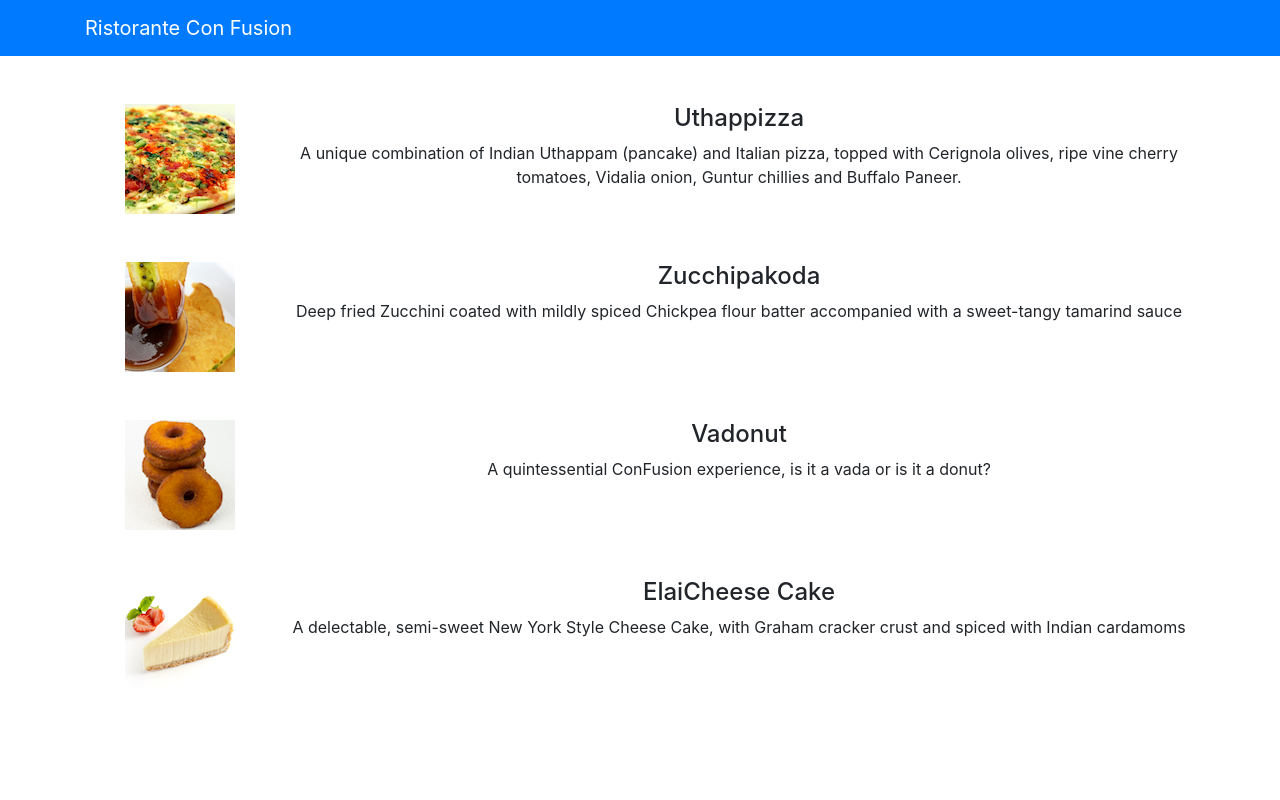
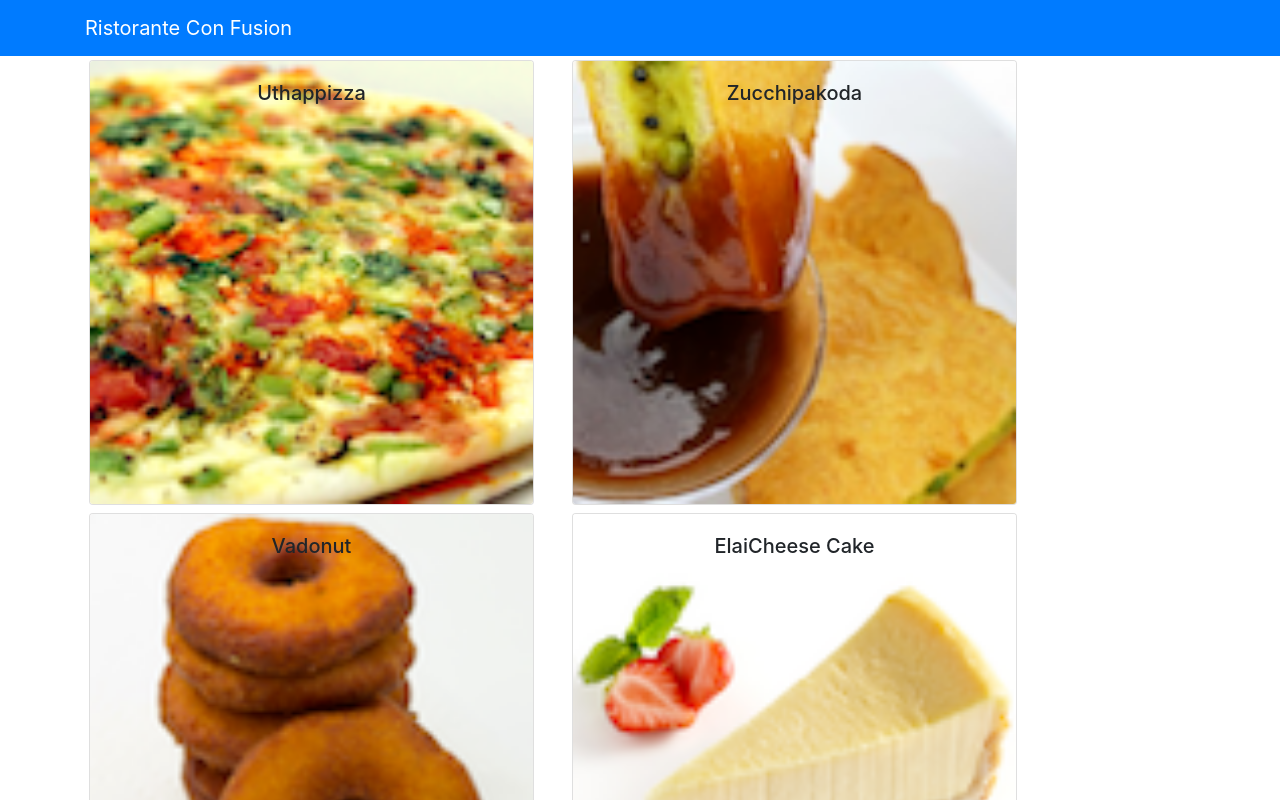
Before and after one commit to jihyun2ya/confusion, a React (Create React App) app: page / in a window 1280 px wide. Shown: the top 800 px of the page. Built offline with nearby package versions, Linux system fonts and the light colour scheme.

Commit message:
React Components Task 2

```diff
--- a/src/App.js
+++ b/src/App.js
@@ -2,9 +2,17 @@
 import { Navbar, NavbarBrand } from 'reactstrap';
 import './App.css';
 import Menu from './components/MenuComponent';
+import { DISHES } from './shared/dishes';
 
 class App extends Component {
-  render() {
+    constructor(props) {
+        super(props);
+        this.state = {
+            dishes: DISHES
+        };
+    }
+
+    render() {
     return (
       <div className="App">
         <Navbar dark color="primary">
@@ -12,7 +20,7 @@
               <NavbarBrand href="/">Ristorante Con Fusion</NavbarBrand>
           </div>
         </Navbar>
-          <Menu />
+          <Menu dishes={this.state.dishes} />
       </div>
     );
   }
--- a/src/components/MenuComponent.js
+++ b/src/components/MenuComponent.js
@@ -1,64 +1,48 @@
 import React, { Component } from 'react';
-import { Media } from 'reactstrap';
+import { Card, CardImg, CardImgOverlay, CardText, CardBody,
+    CardTitle } from 'reactstrap';
 
 class Menu extends Component {
+
     constructor(props) {
         super(props);
+
         this.state = {
-            dishes: [
-                {
-                    id: 0,
-                    name: 'Uthappizza',
-                    image: 'assets/images/uthappizza.png',
-                    category: 'mains',
-                    label: 'Hot',
-                    price: '4.99',
-                    description: 'A unique combination of Indian Uthappam (pancake) and Italian pizza, topped with Cerignola olives, ripe vine cherry tomatoes, Vidalia onion, Guntur chillies and Buffalo Paneer.'
-                },
-                {
-                    id: 1,
-                    name: 'Zucchipakoda',
-                    image: 'assets/images/zucchipakoda.png',
-                    category: 'appetizer',
-                    label: '',
-                    price: '1.99',
-                    description: 'Deep fried Zucchini coated with mildly spiced Chickpea flour batter accompanied with a sweet-tangy tamarind sauce'
-                },
-                {
-                    id: 2,
-                    name: 'Vadonut',
-                    image: 'assets/images/vadonut.png',
-                    category: 'appetizer',
-                    label: 'New',
-                    price: '1.99',
-                    description: 'A quintessential ConFusion experience, is it a vada or is it a donut?'
-                },
-                {
-                    id: 3,
-                    name: 'ElaiCheese Cake',
-                    image: 'assets/images/elaicheesecake.png',
-                    category: 'dessert',
-                    label: '',
-                    price: '2.99',
-                    description: 'A delectable, semi-sweet New York Style Cheese Cake, with Graham cracker crust and spiced with Indian cardamoms'
-                }
-            ]
+            selectedDish: null
         }
     }
 
+    onDishSelect(dish) {
+        this.setState({ selectedDish: dish});
+    }
+
+    renderDish(dish) {
+        if (dish != null)
+            return(
+                <Card>
+                    <CardImg top src={dish.image} alt={dish.name} />
+                    <CardBody>
+                        <CardTitle>{dish.name}</CardTitle>
+                        <CardText>{dish.description}</CardText>
+                    </CardBody>
+                </Card>
+            );
+        else
+            return(
+                <div></div>
+            );
+    }
     render() {
-        const menu = this.state.dishes.map((dish) => {
+        const menu = this.props.dishes.map((dish) => {
             return (
-                <div key={dish.id} className="col-12 mt-5">
-                    <Media tag="li">
-                        <Media left middle>
-                            <Media object src={dish.image} alt={dish.name}/>
-                        </Media>
-                        <Media body className="ml-5">
-                            <Media heading>{dish.name}</Media>
-                            <p>{dish.description}</p>
-                        </Media>
-                    </Media>
+                <div  className="col-12 col-md-5 m-1">
+                    <Card key={dish.id}
+                          onClick={() => this.onDishSelect(dish)}>
+                        <CardImg width="100%" src={dish.image} alt={dish.name} />
+                        <CardImgOverlay>
+                            <CardTitle>{dish.name}</CardTitle>
+                        </CardImgOverlay>
+                    </Card>
                 </div>
             );
         });
@@ -66,12 +50,16 @@
         return (
             <div className="container">
                 <div className="row">
-                    <Media list>
-                        {menu}
-                    </Media>
+                    {menu}
+                </div>
+                <div className="row">
+                    <div  className="col-12 col-md-5 m-1">
+                        {this.renderDish(this.state.selectedDish)}
+                    </div>
                 </div>
             </div>
         );
     }
 }
+
 export default Menu;
--- /dev/null
+++ b/src/shared/dishes.js
@@ -0,0 +1,186 @@
+export const DISHES =
+    [
+        {
+            id: 0,
+            name:'Uthappizza',
+            image: 'assets/images/uthappizza.png',
+            category: 'mains',
+            label:'Hot',
+            price:'4.99',
+            description:'A unique combination of Indian Uthappam (pancake) and Italian pizza, topped with Cerignola olives, ripe vine cherry tomatoes, Vidalia onion, Guntur chillies and Buffalo Paneer.',
+            comments: [
+                {
+                    id: 0,
+                    rating: 5,
+                    comment: "Imagine all the eatables, living in conFusion!",
+                    author: "John Lemon",
+                    date: "2012-10-16T17:57:28.556094Z"
+                },
+                {
+                    id: 1,
+                    rating: 4,
+                    comment: "Sends anyone to heaven, I wish I could get my mother-in-law to eat it!",
+                    author: "Paul McVites",
+                    date: "2014-09-05T17:57:28.556094Z"
+                },
+                {
+                    id: 2,
+                    rating: 3,
+                    comment: "Eat it, just eat it!",
+                    author: "Michael Jaikishan",
+                    date: "2015-02-13T17:57:28.556094Z"
+                },
+                {
+                    id: 3,
+                    rating: 4,
+                    comment: "Ultimate, Reaching for the stars!",
+                    author: "Ringo Starry",
+                    date: "2013-12-02T17:57:28.556094Z"
+                },
+                {
+                    id: 4,
+                    rating: 2,
+                    comment: "It's your birthday, we're gonna party!",
+                    author: "25 Cent",
+                    date: "2011-12-02T17:57:28.556094Z"
+                }
+            ]                        },
+        {
+            id: 1,
+            name:'Zucchipakoda',
+            image: 'assets/images/zucchipakoda.png',
+            category: 'appetizer',
+            label:'',
+            price:'1.99',
+            description:'Deep fried Zucchini coated with mildly spiced Chickpea flour batter accompanied with a sweet-tangy tamarind sauce',
+            comments: [
+                {
+                    id: 0,
+                    rating: 5,
+                    comment: "Imagine all the eatables, living in conFusion!",
+                    author: "John Lemon",
+                    date: "2012-10-16T17:57:28.556094Z"
+                },
+                {
+                    id: 1,
+                    rating: 4,
+                    comment: "Sends anyone to heaven, I wish I could get my mother-in-law to eat it!",
+                    author: "Paul McVites",
+                    date: "2014-09-05T17:57:28.556094Z"
+                },
+                {
+                    id: 2,
+                    rating: 3,
+                    comment: "Eat it, just eat it!",
+                    author: "Michael Jaikishan",
+                    date: "2015-02-13T17:57:28.556094Z"
+                },
+                {
+                    id: 3,
+                    rating: 4,
+                    comment: "Ultimate, Reaching for the stars!",
+                    author: "Ringo Starry",
+                    date: "2013-12-02T17:57:28.556094Z"
+                },
+                {
+                    id: 4,
+                    rating: 2,
+                    comment: "It's your birthday, we're gonna party!",
+                    author: "25 Cent",
+                    date: "2011-12-02T17:57:28.556094Z"
+                }
+            ]
+        },
+        {
+            id: 2,
+            name:'Vadonut',
+            image: 'assets/images/vadonut.png',
+            category: 'appetizer',
+            label:'New',
+            price:'1.99',
+            description:'A quintessential ConFusion experience, is it a vada or is it a donut?',
+            comments: [
+                {
+                    id: 0,
+                    rating: 5,
+                    comment: "Imagine all the eatables, living in conFusion!",
+                    author: "John Lemon",
+                    date: "2012-10-16T17:57:28.556094Z"
+                },
+                {
+                    id: 1,
+                    rating: 4,
+                    comment: "Sends anyone to heaven, I wish I could get my mother-in-law to eat it!",
+                    author: "Paul McVites",
+                    date: "2014-09-05T17:57:28.556094Z"
+                },
+                {
+                    id: 2,
+                    rating: 3,
+                    comment: "Eat it, just eat it!",
+                    author: "Michael Jaikishan",
+                    date: "2015-02-13T17:57:28.556094Z"
+                },
+                {
+                    id: 3,
+                    rating: 4,
+                    comment: "Ultimate, Reaching for the stars!",
+                    author: "Ringo Starry",
+                    date: "2013-12-02T17:57:28.556094Z"
+                },
+                {
+                    id:4,
+                    rating: 2,
+                    comment: "It's your birthday, we're gonna party!",
+                    author: "25 Cent",
+                    date: "2011-12-02T17:57:28.556094Z"
+                }
+            ]
+        },
+        {
+            id: 3,
+            name:'ElaiCheese Cake',
+            image: 'assets/images/elaicheesecake.png',
+            category: 'dessert',
+            label:'',
+            price:'2.99',
+            description:'A delectable, semi-sweet New York Style Cheese Cake, with Graham cracker crust and spiced with Indian cardamoms',
+            comments: [
+                {
+                    id: 0,
+                    rating: 5,
+                    comment: "Imagine all the eatables, living in conFusion!",
+                    author: "John Lemon",
+                    date: "2012-10-16T17:57:28.556094Z"
+                },
+                {
+                    id: 1,
+                    rating: 4,
+                    comment: "Sends anyone to heaven, I wish I could get my mother-in-law to eat it!",
+                    author: "Paul McVites",
+                    date: "2014-09-05T17:57:28.556094Z"
+                },
+                {
+                    id: 2,
+                    rating: 3,
+                    comment: "Eat it, just eat it!",
+                    author: "Michael Jaikishan",
+                    date: "2015-02-13T17:57:28.556094Z"
+                },
+                {
+                    id: 3,
+                    rating: 4,
+                    comment: "Ultimate, Reaching for the stars!",
+                    author: "Ringo Starry",
+                    date: "2013-12-02T17:57:28.556094Z"
+                },
+                {
+                    id: 4,
+                    rating: 2,
+                    comment: "It's your birthday, we're gonna party!",
+                    author: "25 Cent",
+                    date: "2011-12-02T17:57:28.556094Z"
+                }
+            ]
+        }
+    ];
```
